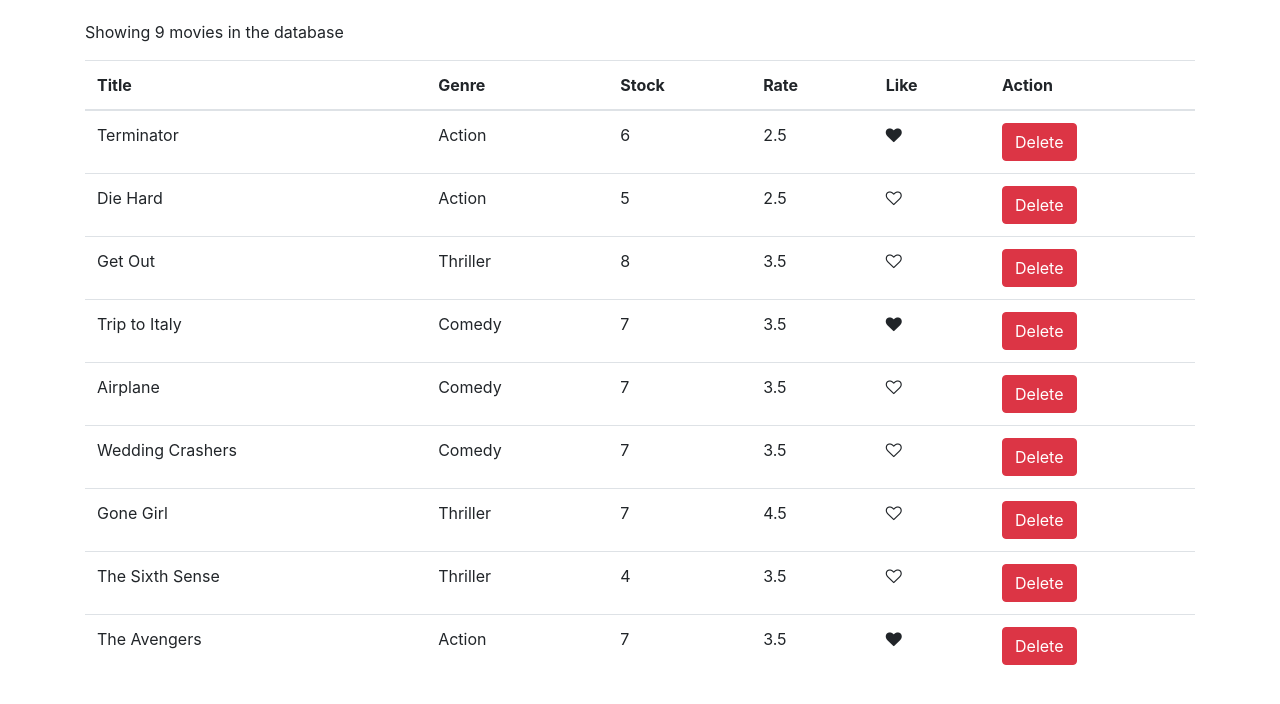
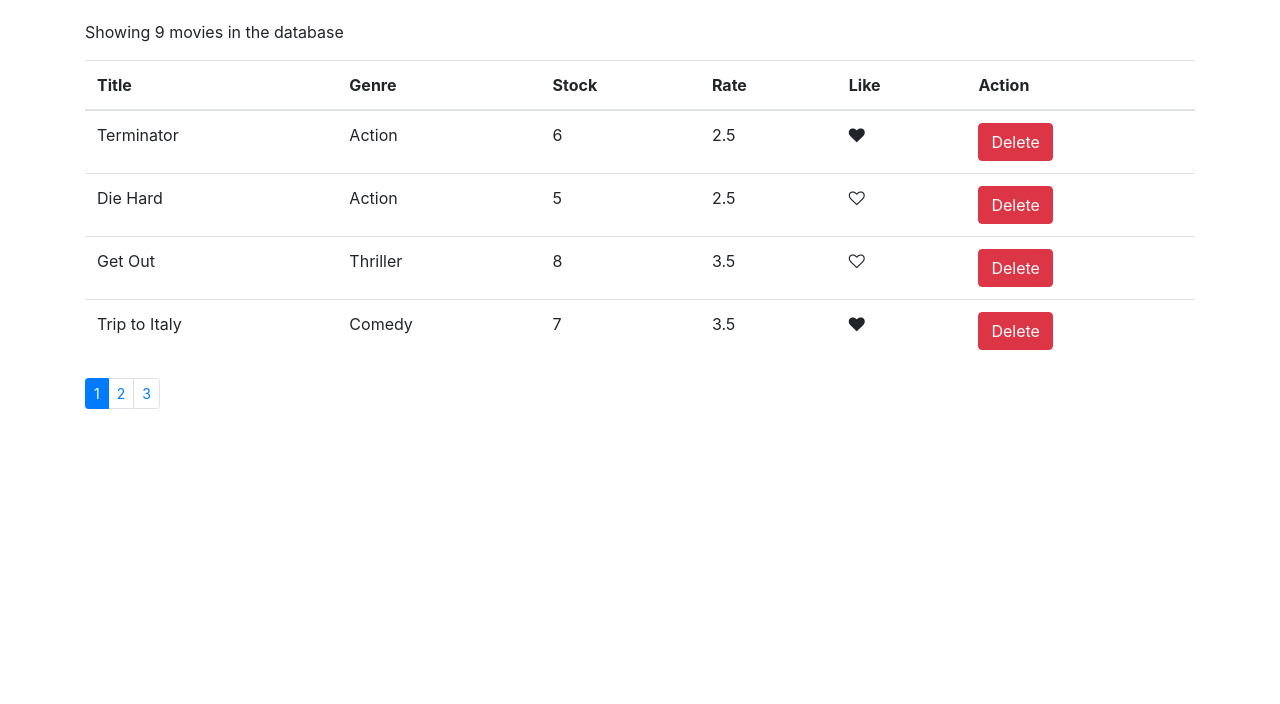
Before and after one commit to mdabutaleb/learning-react-js, a React (Create React App) app: page / in a window 1280 px wide. Shown: the top 704 px of the page. Built offline with nearby package versions, Linux system fonts and the light colour scheme.

Commit message:
Pagination and property validation using prop-type library

```diff
--- a/package.json
+++ b/package.json
@@ -5,6 +5,8 @@
   "dependencies": {
     "bootstrap": "^4.4.1",
     "font-awesome": "^4.7.0",
+    "lodash": "^4.17.15",
+    "prop-types": "^15.6.2",
     "react": "^16.9.0",
     "react-dom": "^16.9.0",
     "react-scripts": "^3.4.1"
--- a/src/projectComponent/movies.jsx
+++ b/src/projectComponent/movies.jsx
@@ -1,7 +1,8 @@
 import React, {Component} from 'react';
 import {getMovies, deleteMovie} from "../services/fakeMovieService";
 import Liked from "./liked";
-
+import Pagination from "./pagination";
+import {paginate} from "../utilis/paginate"
 // import MovieList from "./movieList";
 
 class Movies extends Component {
@@ -9,6 +10,9 @@ class Movies extends Component {
         super(props);
         this.state = {
             movies: getMovies(),
+            itemPerPage: 4,
+            totalItem: 10,
+            currentPage: 1,
         }
     }
 
@@ -28,13 +32,22 @@ class Movies extends Component {
         const movies = [...this.state.movies];
         const index = movies.indexOf(movie);
         movies[index] = {...movie};
-        movies[index].liked =  !movies[index].liked
+        movies[index].liked = !movies[index].liked
         this.setState({
             movies
         })
     }
 
+    handlePagination = (page) => {
+       this.setState({
+           currentPage: page,
+       })
+    }
+
     render() {
+        const {itemPerPage, currentPage, movies: allMovies} = this.state;
+        const movies = paginate(allMovies, currentPage, itemPerPage)
+        console.log(movies)
         return (
             <div className="container">
                 <div className="starter-template">
@@ -52,7 +65,7 @@ class Movies extends Component {
                         </thead>
                         <tbody>
                         {
-                            this.state.movies.map(movie =>
+                            movies.map(movie =>
                                 <tr key={movie._id}>
                                     <td>{movie.title}</td>
                                     <td>{movie.genre.name}</td>
@@ -70,6 +83,12 @@ class Movies extends Component {
                         }
                         </tbody>
                     </table>
+                    <Pagination
+                        itemPerPage={itemPerPage}
+                        totalItem={this.state.movies.length}
+                        currentPage={currentPage}
+                        onPageChange={this.handlePagination}
+                    />
                 </div>
             </div>
         );
--- /dev/null
+++ b/src/projectComponent/pagination.jsx
@@ -0,0 +1,32 @@
+import React, {Component} from 'react';
+import PropType from 'prop-types'
+import _ from "lodash";
+
+const Pagination = props => {
+    const {itemPerPage, totalItem, currentPage, onPageChange} = props
+    const totalPage = Math.ceil(totalItem / itemPerPage);
+    if (totalPage === 1) return null
+    const pages = _.range(1, totalPage + 1)
+
+    return (
+        <nav aria-label="...">
+            <ul className="pagination pagination-sm">
+                {pages.map(page => (
+                    <li className={page == currentPage ? 'page-item active' : 'page-item'} key={page}>
+                        <a className="page-link active" href="#" onClick={() => onPageChange(page)}>{page}</a>
+                    </li>
+                ))}
+
+            </ul>
+        </nav>
+    );
+
+}
+Pagination.propTypes =
+{
+    itemPerPage: PropType.number.isRequired,
+    currentPage: PropType.number.isRequired,
+    totalItem: PropType.number.isRequired,
+    onPageChange: PropType.func.isRequired
+}
+export default Pagination;
--- /dev/null
+++ b/src/utilis/paginate.js
@@ -0,0 +1,11 @@
+// import React, {Component} from 'react';
+import _ from "lodash";
+
+
+export function paginate(totalItems, pageNumber, itemPerPage) {
+    const startIndex = (pageNumber - 1) * itemPerPage;
+    return _(totalItems)
+        .slice(startIndex)
+        .take(itemPerPage)
+        .value();
+}
```
Also changed, not shown: 1 other file (tests, documents, lock files or other folders).
